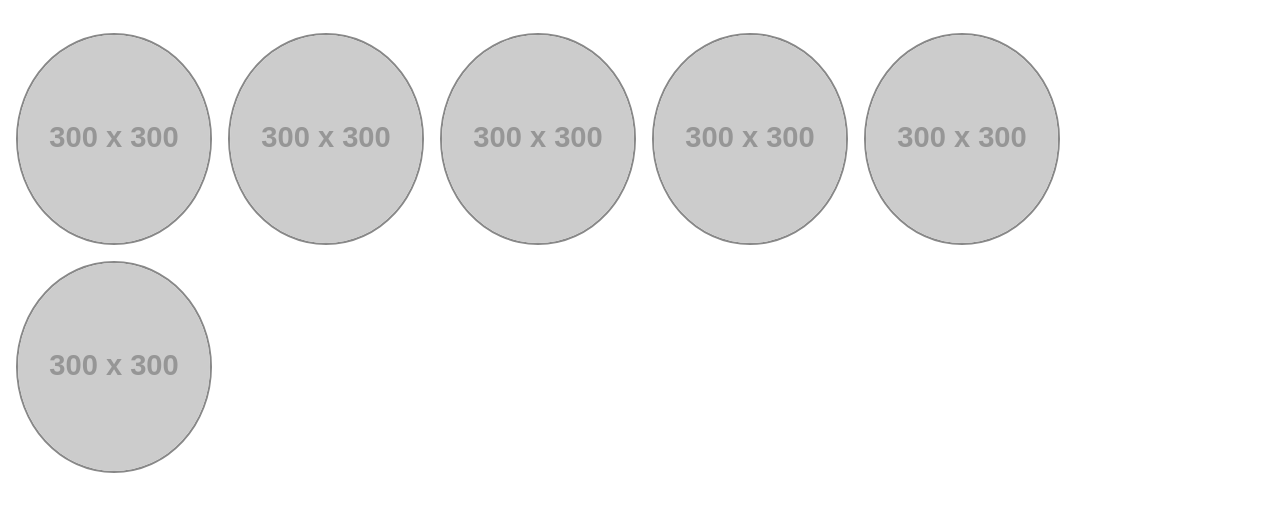
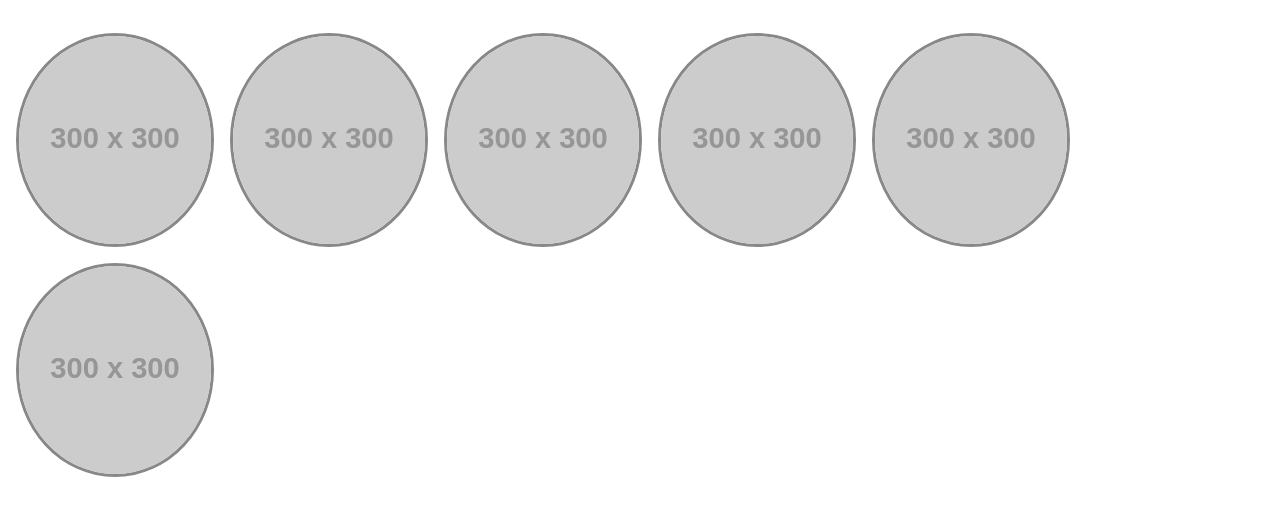
Before and after one commit to garyskins/garyskins.github.io, a plain HTML site: page index.html in a window 1280 px wide. Shown: the part 47-562 px from the top of the page. Drawn offline with Linux system fonts and the light colour scheme; placeholder pictures from the web are drawn by us.

Commit message:
Update index.html

```diff
--- a/index.html
+++ b/index.html
@@ -105,7 +105,7 @@
       padding-bottom: 16.66%; /* Creates a square aspect ratio */
       border-radius: 50%;
       overflow: hidden;
-      border: 2px solid var(--border-color);
+      border: 3px solid var(--border-color); /* Thicker border */
       position: relative;
       transition: transform 0.3s, box-shadow 0.3s;
     }
```
